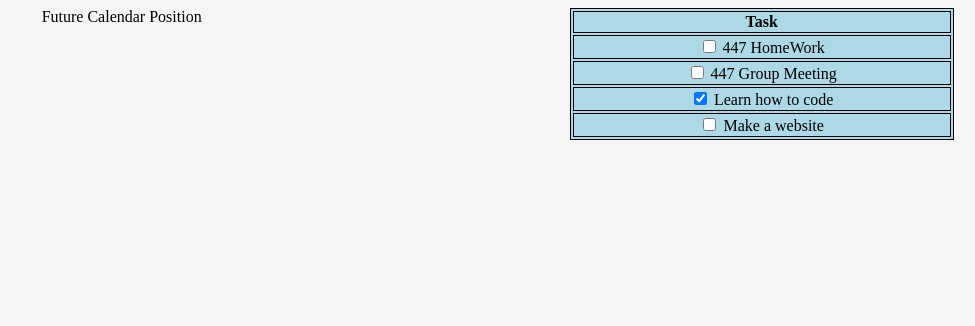
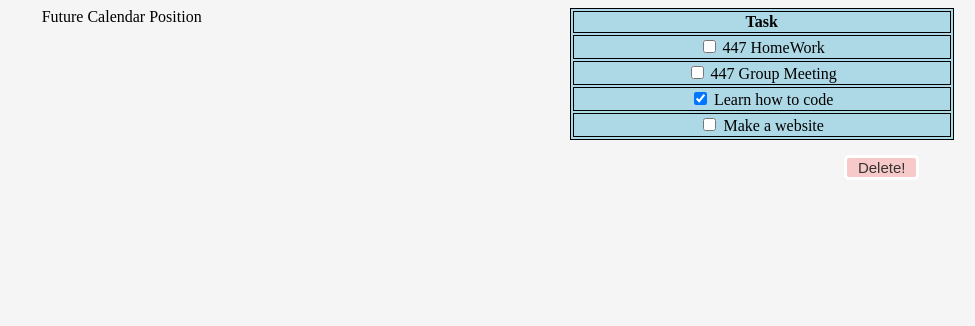
Before and after one commit to shonkaga/todolist-app, a Flask app: page / in a window 1280 px wide. Shown: the top 326 px of the page, without its empty margins (305-1280 px from the left). Run offline with Flask 3, Linux system fonts and the light colour scheme; data comes from the database, SQL or seed files in the repository.

Commit message:
I added a delete button for task

```diff
--- a/static/styles.css
+++ b/static/styles.css
@@ -22,3 +22,18 @@ table, th, td {
     position: fixed;
     left: 0;
 }
+
+.delete-btn {
+	width: 75px;
+	hieght:35 px;
+	font-size: 15px;
+	color: rgb(51,51,51);
+	background: rgb(247,202,201);
+	border: 3px solid #fff;
+	border-radius:5px;
+	outline:none;
+	margin-top: 1em;
+	margin-left: 16em;
+}
+
+}
--- a/templates/index.html
+++ b/templates/index.html
@@ -22,9 +22,14 @@
             </tr>
             {% endfor %}
         </table>
+
+	<button class="delete-btn" type ="button">Delete!</button>
+
     </div>
+
     <div class="fixed-calender">
         <header>Future Calendar Position</header>
     </div>
+
 </body>
 </html>
```
